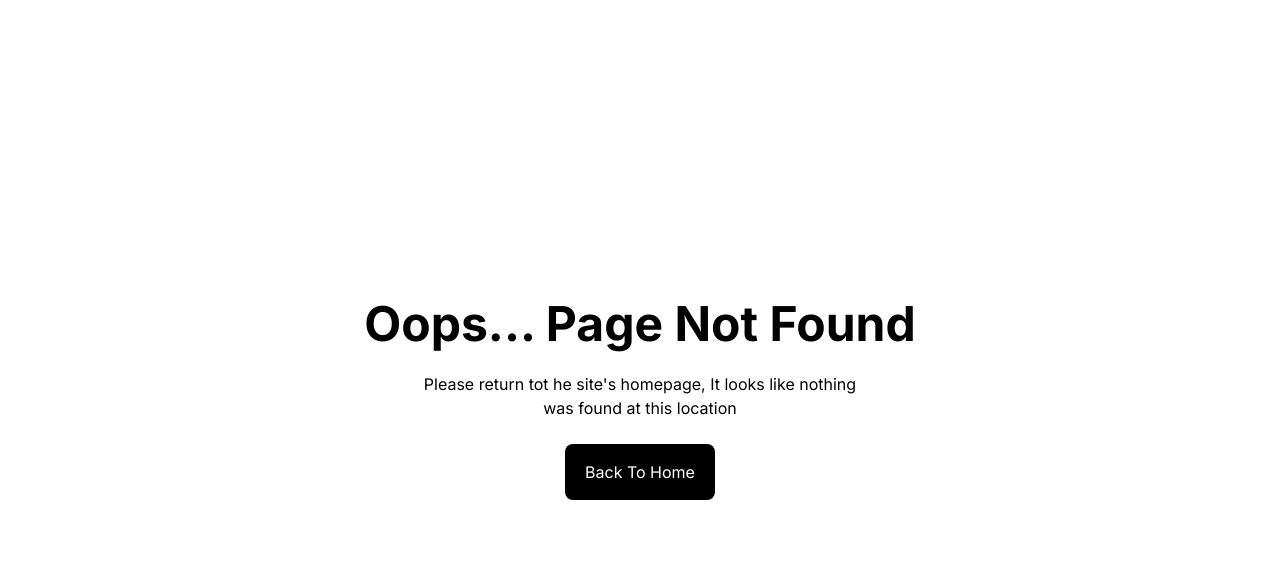
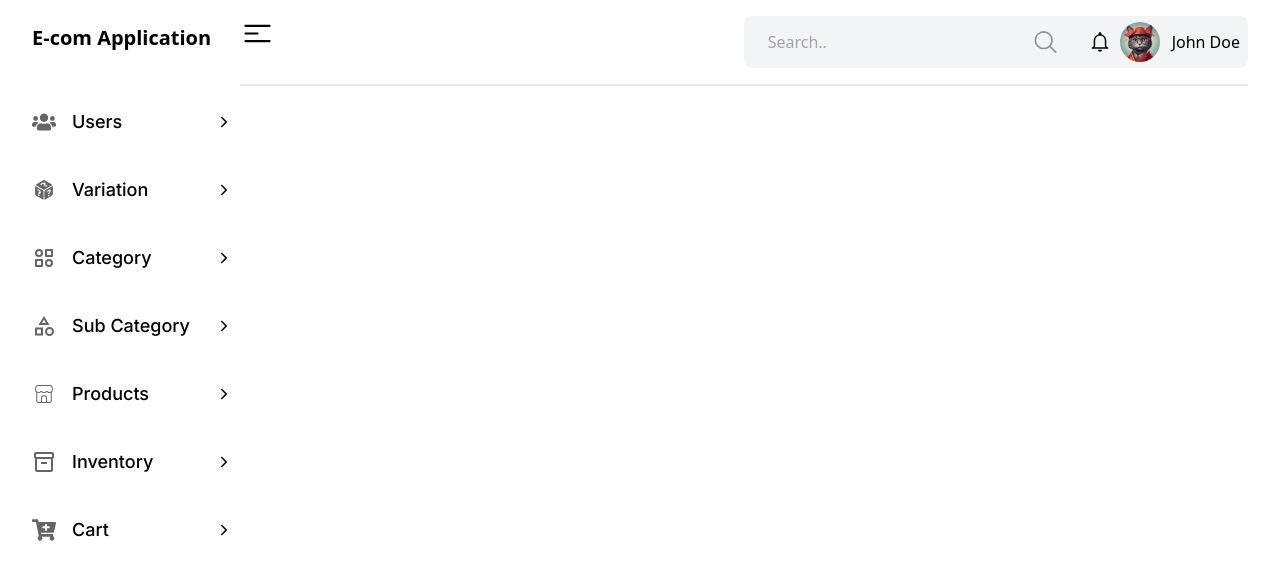
Before and after one commit to km-saifullah/ecom-dashboard, a React (Vite) app: page /carts in a window 1280 px wide. Before the commit this address had no page. Shown: the top 580 px of the page. Built offline with nearby package versions, Linux system fonts and the light colour scheme.

Commit message:
layout change and cart page added

```diff
--- a/src/App.jsx
+++ b/src/App.jsx
@@ -19,6 +19,7 @@ import Category from "./pages/category/Category";
 import SubCategory from "./pages/subcategory/SubCategory";
 import Product from "./pages/product/Product";
 import Inventory from "./pages/inventory/Inventory";
+import Cart from "./pages/cart/Cart";
 
 // / All Routes
 const router = createBrowserRouter(
@@ -37,6 +38,7 @@ const router = createBrowserRouter(
         <Route path="/sub-category" element={<SubCategory />} />
         <Route path="/products" element={<Product />} />
         <Route path="/inventories" element={<Inventory />} />
+        <Route path="/carts" element={<Cart />} />
       </Route>
       <Route>
         <Route path="*" element={<NotFound />} />
--- /dev/null
+++ b/src/pages/cart/Cart.jsx
@@ -0,0 +1,11 @@
+import React from "react";
+
+const Cart = () => {
+  return (
+    <main className="p-6">
+      <section></section>
+    </main>
+  );
+};
+
+export default Cart;
--- a/src/pages/layout/Navbar.jsx
+++ b/src/pages/layout/Navbar.jsx
@@ -36,9 +36,6 @@ const Navbar = ({ setIsOpen, isOpen }) => {
             <IoSearchOutline className="w-[30px] h-[30px] cursor-pointer opacity-40" />
           </div>
           <div className="cursor-pointer">
-            <IoSettingsOutline className="text-primary text-2xl" />
-          </div>
-          <div className="cursor-pointer">
             <IoMdNotificationsOutline className="text-primary text-2xl" />
           </div>
         </section>
@@ -53,7 +50,7 @@ const Navbar = ({ setIsOpen, isOpen }) => {
               />
             </div>
             <div className="relative inline-block">
-              <button className="text-sm font-medium text-base hover:text-gray-900">
+              <button className="font-medium text-base hover:text-gray-900">
                 John Doe
               </button>{" "}
               {/* the name will come from backend. test dummy. */}
--- a/src/pages/layout/Sidebar.jsx
+++ b/src/pages/layout/Sidebar.jsx
@@ -16,7 +16,7 @@ const Sidebar = () => {
       <section className="">
         <section className="py-6 space-y-6">
           <Link to="/">
-            <h2 className=" ">TechNest</h2>
+            <h2 className="text-black font-black text-xl">E-com Application</h2>
           </Link>
         </section>
         <SideLink icon={FaUsers} path="/users" title="Users" />
@@ -37,8 +37,7 @@ const Sidebar = () => {
           path="/inventories"
           title="Inventory"
         />
-        <SideLink icon={FaCartPlus} path="carts" title="Cart" />
-        <SideLink icon={IoSettingsSharp} path="settings" title="Settings" />
+        <SideLink icon={FaCartPlus} path="/carts" title="Cart" />
       </section>
     </main>
   );
```
